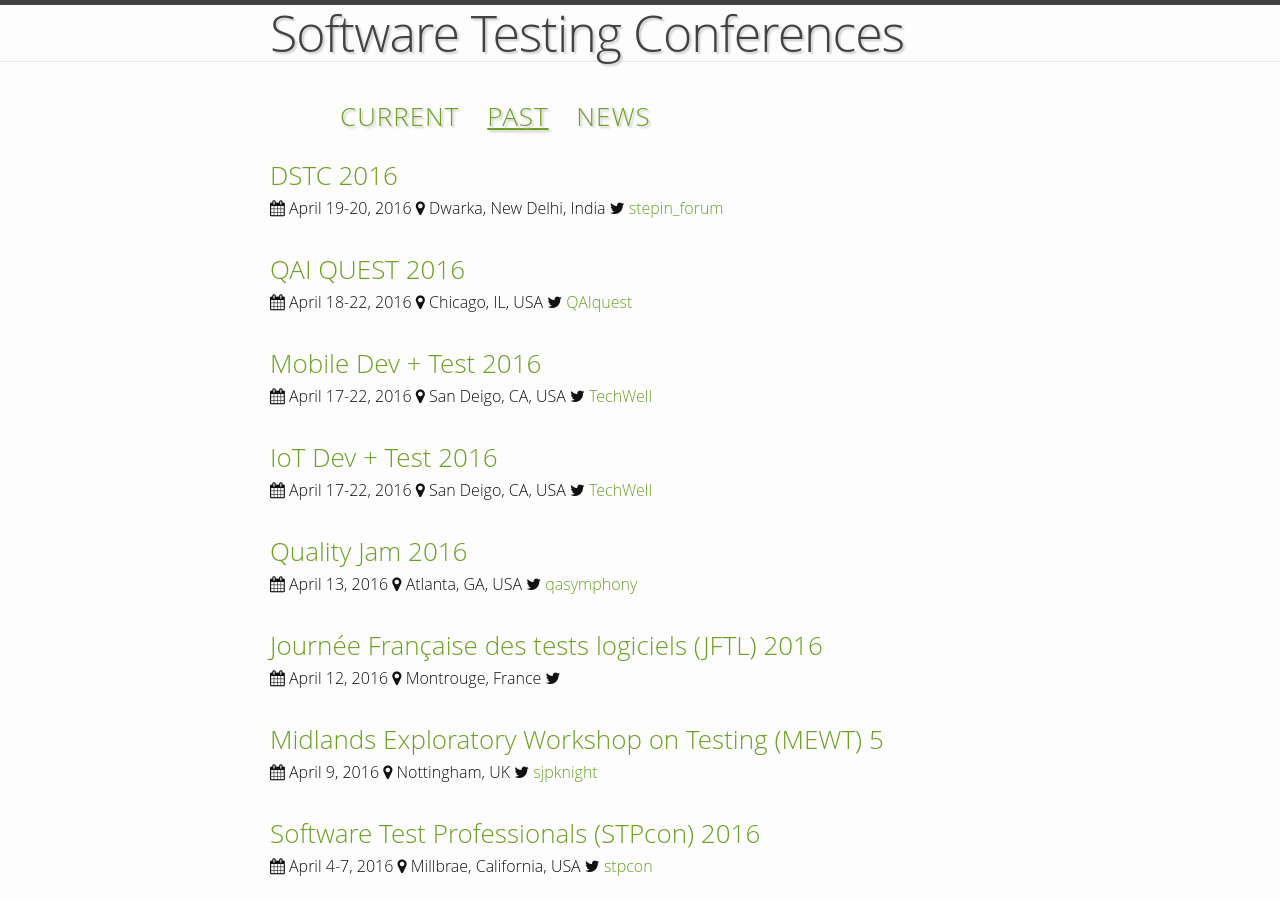
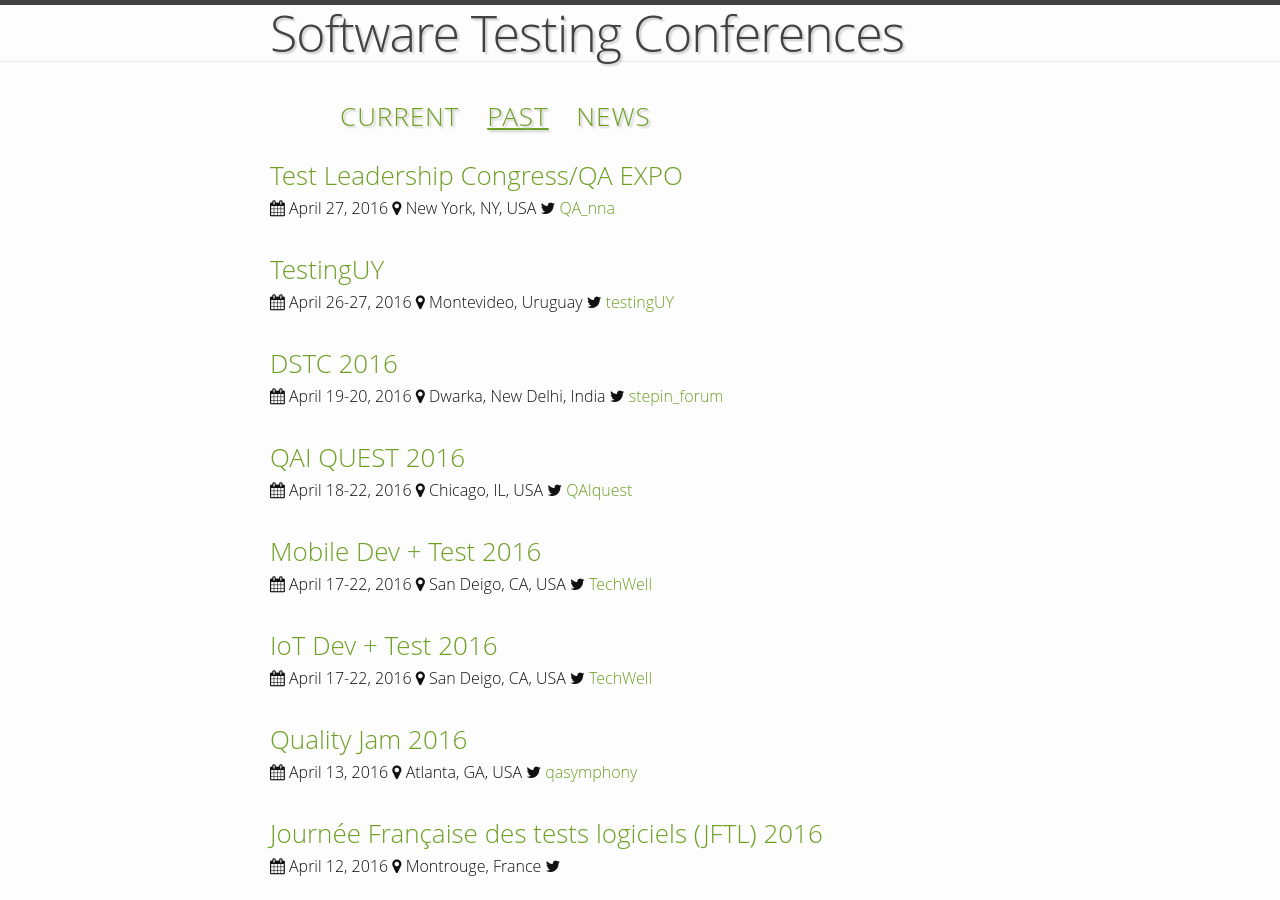
Before and after one commit to TestingConferences/testingconferences.github.io, a Jekyll site: the page built from past.html, in a window 1280 px wide and 900 px high. Built offline with Jekyll 4.4.1, drawn with Linux system fonts in a browser that asks for light colours.

Commit message:
moved current to past.

```diff
--- a/_data/past.yml
+++ b/_data/past.yml
@@ -1,3 +1,15 @@
+- name: Test Leadership Congress/QA EXPO
+  location: New York, NY, USA
+  dates: "April 27, 2016"
+  url: http://testmastersacademy.org/conference.html
+  twitter: QA_nna
+
+- name: TestingUY
+  location: Montevideo, Uruguay
+  dates: "April 26-27, 2016"
+  url: http://www.testing.uy/
+  twitter: testingUY
+
 - name: DSTC 2016
   location: Dwarka, New Delhi, India
   dates: "April 19-20, 2016"
```
